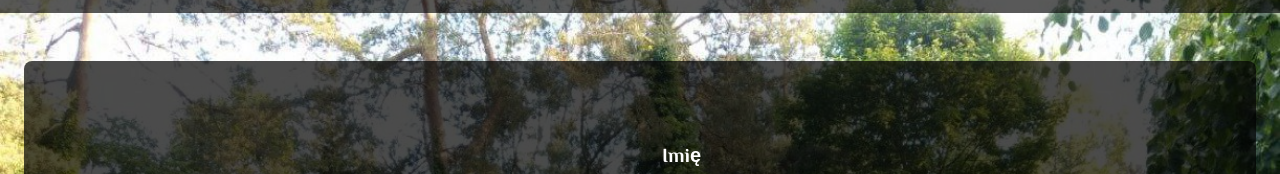
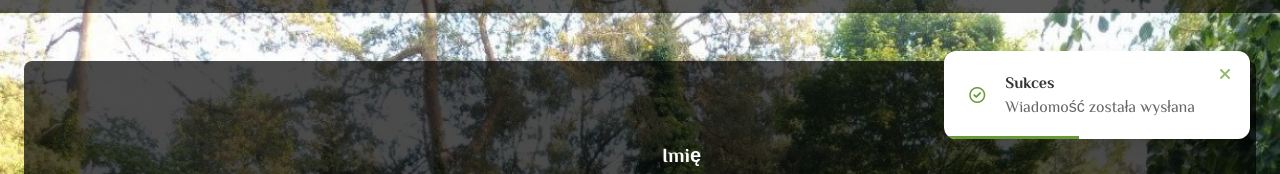
Before and after one commit to Serhii-Bolhovskyi/green-spaces, a website: page src/pages/contact.html in a window 1280 px wide. Both pictures are taken after typing "Sample", "name@example.com", "Sample" into the empty fields and a click on the button "submit". Shown: the part 99-273 px from the top of the page. Drawn offline with nearby package versions, Linux system fonts and the light colour scheme.

Commit message:
Updated functionality to validation form

```diff
--- a/src/input.css
+++ b/src/input.css
@@ -259,6 +259,101 @@ textarea.error-placeholder::placeholder {
     color: #F67E7E;
 }
 
+/* toaster after success submit */
+.toast {
+    position: fixed;
+    top: 150px;
+    right: 30px;
+    border-radius: 12px;
+    background: #fff;
+    padding: 20px 35px 20px 25px;
+    box-shadow: 0 6px 20px -5px rgba(0, 0, 0, 0.1);
+    overflow: hidden;
+    transform: translateX(calc(100% + 30px));
+    transition: all 0.5s cubic-bezier(0.68, -0.55, 0.265, 1.35);
+  }
+
+  .toast.active {
+    transform: translateX(0%);
+  }
+
+  .toast .toast-content {
+    display: flex;
+    align-items: center;
+  }
+
+  .toast-content .check {
+    display: flex;
+    align-items: center;
+    justify-content: center;
+    height: 35px;
+    min-width: 35px;
+    background-color: #669c35;
+    color: #fff;
+    font-size: 20px;
+    border-radius: 50%;
+  }
+
+  .toast-content .message {
+    display: flex;
+    flex-direction: column;
+    margin: 0 20px;
+  }
+
+  .message .text {
+    font-size: 16px;
+    font-weight: 400;
+    color: #666666;
+  }
+
+  .message .text.text-1 {
+    font-weight: 600;
+    color: #333;
+  }
+
+  .toast .close {
+    position: absolute;
+    top: 10px;
+    right: 15px;
+    padding: 5px;
+    cursor: pointer;
+    opacity: 0.7;
+  }
+
+  .toast .close:hover {
+    opacity: 1;
+  }
+
+  .toast .progress {
+    position: absolute;
+    bottom: 0;
+    left: 0;
+    height: 3px;
+    width: 100%;
+
+  }
+
+  .toast .progress:before {
+    content: "";
+    position: absolute;
+    bottom: 0;
+    right: 0;
+    height: 100%;
+    width: 100%;
+    background-color: #669c35;
+  }
+
+  .progress.active:before {
+    animation: progress 5s linear forwards;
+  }
+
+  @keyframes progress {
+    100% {
+      right: 100%;
+    }
+  }
+
+
 
 @media screen and (max-width: 600px) {
 
--- a/src/js/validation.js
+++ b/src/js/validation.js
@@ -36,7 +36,53 @@ const setSuccess = element => {
         inputControl.classList.add('valid');
         inputControl.classList.remove('invalid', 'error-placeholder');
     }
+
+    if(allInputsAndTextareasAreValid()) {
+        setToast()
+    }
 };
+
+const allInputsAndTextareasAreValid = () => {
+    const inputs = document.querySelectorAll('.input-control');
+    const textarea = document.querySelector('.text-area');
+
+    // Check if all inputs have the class 'valid'
+    const allInputsValid = Array.from(inputs).every(input => input.classList.contains('valid'));
+
+    // Check if the textarea has the class 'valid'
+    const textareaIsValid = textarea ? textarea.classList.contains('valid') && textarea.value.trim() !== '' : true;
+    // Return true if all inputs and the textarea are valid
+    return allInputsValid && textareaIsValid;
+};
+
+const toast = document.querySelector('.toast');
+(closeIcon = document.querySelector(".close")),
+(progress = document.querySelector('.progress'));
+
+let timer1, timer2;
+
+function setToast() {
+    toast.classList.add('active');
+    progress.classList.add('active');
+
+    timer1 = setTimeout(() => {
+        toast.classList.remove("active");
+    }, 5000);
+    timer2 = setTimeout(() => {
+        progress.classList.remove("active");
+    }, 5300);
+}
+
+closeIcon.addEventListener("click", () => {
+    toast.classList.remove("active");
+
+    setTimeout(() => {
+      progress.classList.remove("active");
+    }, 300);
+
+    clearTimeout(timer1);
+    clearTimeout(timer2);
+});
 
 // Function to validate email format
 const isValidEmail = email => {
@@ -53,7 +99,7 @@ const validateInputs = () => {
     if (nameValue === '') {
         setErrror(name, "Wymagane jest imię");
     } else {
-        setSuccess(name)
+        setSuccess(name);
     };
 
     // validate email
@@ -62,13 +108,13 @@ const validateInputs = () => {
     } else if (!isValidEmail(emailValue)) {
         setErrror(email, "Podaj prawidłowy adres e-mail");
     } else {
-        setSuccess(email)
+        setSuccess(email);
     };
 
     // validare message area
     if (messageValue === '') {
         setErrror(textArea, "Wiadomość jest wymagana");
     } else {
-        setSuccess(textArea)
+        setSuccess(textArea);
     };
 }
--- a/src/pages/contact.html
+++ b/src/pages/contact.html
@@ -10,6 +10,7 @@
       rel="stylesheet"
     />
     <link rel="icon" type="images" href="images/favicon-32x32.png" />
+    <link rel="stylesheet" href="https://cdnjs.cloudflare.com/ajax/libs/font-awesome/6.0.0/css/all.min.css">
     <link
       rel="stylesheet"
       href="https://cdnjs.cloudflare.com/ajax/libs/animate.css/4.1.1/animate.min.css"
@@ -19,8 +20,8 @@
     <link rel="stylesheet" href="/css/style.css" />
     <title>Pet Project - Full Page of Gallery</title>
   </head>
-  <body class="relative">
-    <header class="relative" id="header">
+  <body class="relative ">
+    <header class="relative overflow-x-clip" id="header">
       <!-- container for navigation -->
       <div class="fixed z-40 top-0 right-0 left-0 bg-black bg-opacity-65">
         <!-- container for top bar -->
@@ -29,7 +30,9 @@
         >
           <!-- logo -->
           <div class="w-20 h-20">
-            <img src="/images/logo-icon.svg" alt="" />
+            <a href="/src/pages/contact.html">
+              <img src="/images/logo-icon.svg" alt=""/>
+            </a>
           </div>
           <!-- nav -->
           <nav>
@@ -130,7 +133,7 @@
                   <div class="error italic text-lg"></div>
                 </div>
 
-                <div class="flex flex-col space-y-2 input-control">
+                <div class="flex flex-col space-y-2 ">
                   <label class="text-xl font-bold text-white" for="Name"
                     >Name</label
                   >
@@ -140,13 +143,13 @@
                     cols="3"
                     rows="2"
                     placeholder="Wiadomość"
-                    class="w-full text-darkGrayishLimeGreen text-lg p-4 border-b border-white rounded-lg focus:border-white placeholder:text-grayishLimeGreen placeholder:text-opacity-70 focus:outline-none"
+                    class="w-full text-darkGrayishLimeGreen text-lg p-4 border-b border-white rounded-lg focus:border-white placeholder:text-grayishLimeGreen placeholder:text-opacity-70 focus:outline-none text-area"
                   ></textarea>
                   <div class="error italic text-lg"></div>
                 </div>
 
                 <div
-                  class="w-full flex items-center justify-center input-control md:justify-start"
+                  class="w-full flex items-center justify-center  md:justify-start"
                 >
                   <button
                     type="submit"
@@ -160,7 +163,19 @@
           </div>
         </div>
       </section>
-      <!-- </section> -->
+      <!-- toaster after success submit -->
+      <div class="toast">
+        <div class="toast-content">
+          <i class="fa-regular fa-circle-check" style="color: #669c35;"></i>
+          <div class="message">
+            <span class="text text-1">Sukces</span>
+            <span class="text text-2">Wiadomość została wysłana</span>
+          </div>
+        </div>
+        <i class="fa-solid fa-xmark close" style="color: #669c35;"></i>
+        <div class="progress"></div>
+      </div>
+
     </header>
 
     <!-- hamburger menu -->
```
Also changed, not shown: src/pages/fullGallery.html (+3 -1 lines), src/pages/index.html (+4 -1 lines), css/style.css.
